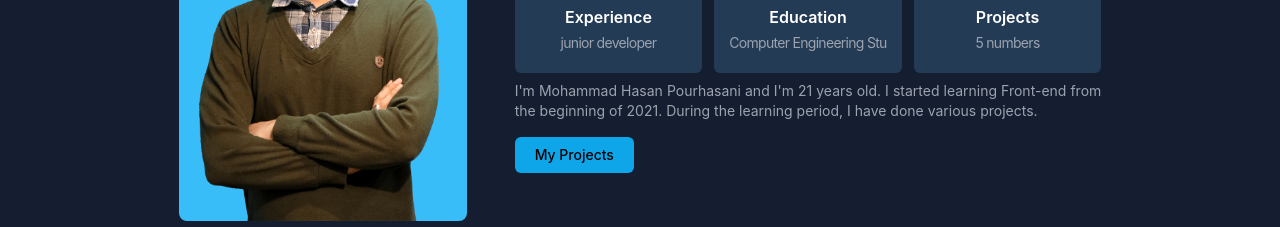
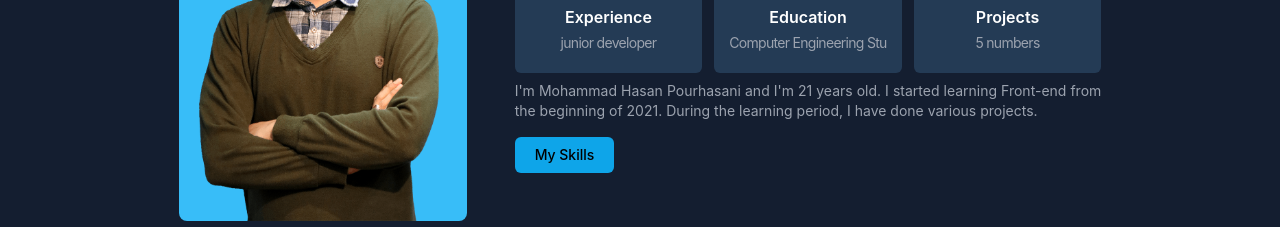
Before and after one commit to MHPourhasani/my-personal-porfolio, a React (Create React App) app: page / in a window 1280 px wide. Shown: the part 880-1107 px from the top of the page. Built offline with nearby package versions, Linux system fonts and the light colour scheme.

Commit message:
change my projects to my skills in AboutMe component

```diff
--- a/src/components/AboutMe/AboutMe.jsx
+++ b/src/components/AboutMe/AboutMe.jsx
@@ -65,9 +65,9 @@ const AboutMe = () => {
 							done various projects.
 						</p>
 						<a
-							href='#my-projects'
+							href='#my-skills'
 							className='rounded-md bg-sky-500 px-5 py-2 font-medium hover:bg-sky-600'>
-							My Projects
+							My Skills
 						</a>
 					</section>
 				</div>
```
